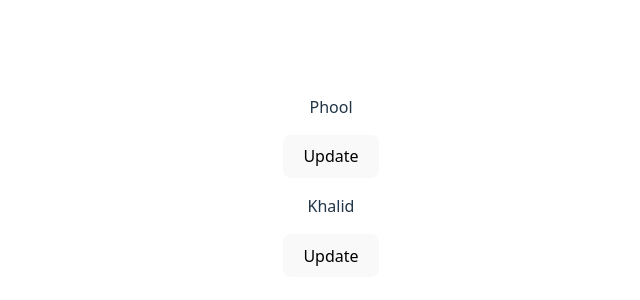
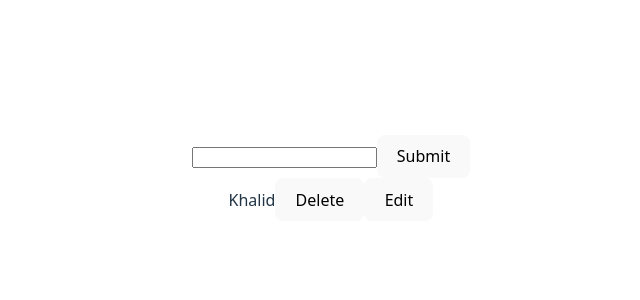
Before and after one commit to GreenHopeRise/mini-project-4, a React (Vite) app: page / in a window 1280 px wide. Shown: the part 222-522 px from the top of the page, without its empty margins (309-949 px from the left). Built offline with nearby package versions, Linux system fonts and the light colour scheme.

Commit message:
crud 60%

```diff
--- a/src/App.jsx
+++ b/src/App.jsx
@@ -2,6 +2,7 @@
 import './App.css'
 import Creat from './CRUD/Creat'
 import Delete from './CRUD/Delete'
+import Practice from './CRUD/Practice'
 
 import Read from './CRUD/Read'
 import Up from './CRUD/Up'
@@ -16,11 +17,12 @@ function App() {
   return (
     <>
 
-      {/* <Read/>
-      <Creat/>
-      <Delete/> */}
+      {/* <Read/>*/}
+      {/* <Delete/>  */}
+      {/* <Creat/> */}
       {/* <Update/> */}
-      <Up/>
+      {/* <Up/> */}
+      <Practice/>
     </>
   )
 }
--- /dev/null
+++ b/src/CRUD/Practice.jsx
@@ -0,0 +1,72 @@
+import React, { useState } from "react";
+
+const Practice = () => {
+    const [users, setUsers] = useState([{ name: "Khalid", id: 1 }]);
+    const [name, setName] = useState("");
+    const [editName, setEditName] = useState("");
+    const [editId, setEditId] = useState(null);
+    const addName = () => {
+        const newName = {
+            id: Date.now(),
+            name: name,
+        };
+        setUsers([...users, newName]);
+        setName("");
+    };
+    const handleDelete = (id) => {
+        const filter = users.filter((user) => id !== user.id);
+        setUsers(filter);
+    };
+    const handleEdit = (user) => {
+        setEditId(user.id);
+        setEditName(user.name);
+    };
+    const handleSave = (id)=>{
+        const updateData = users.map(user=>
+            user.id === id ? {...user, name: editName}:user
+
+        )
+        setUsers(updateData)
+            setEditId(null)
+            setEditName('')
+    }
+    return (
+        <div>
+            <input
+                type="text"
+                value={name}
+                onChange={(e) => setName(e.target.value)}
+            />
+            <button onClick={addName}>Submit</button>
+            {users.map((user) => {
+                return (
+                    <div key={user.id}>
+                        {user.id === editId ? (
+                            <div>
+                                <input
+                                    value={editName}
+                                    onChange={(e) =>
+                                        setEditName(e.target.value)
+                                    }
+                                />
+                                <button onClick={()=>{handleSave(user.id)}}>Save</button>
+                            </div>
+                        ) : (
+                            <>
+                                <span>{user.name}</span>
+                                <button onClick={() => handleDelete(user.id)}>
+                                    Delete
+                                </button>
+                                <button onClick={() => handleEdit(user)}>
+                                    Edit
+                                </button>
+                            </>
+                        )}
+                    </div>
+                );
+            })}
+        </div>
+    );
+};
+
+export default Practice;
```
Also changed, not shown: src/CRUD/Crud.jsx (added, +109 -0 lines).
